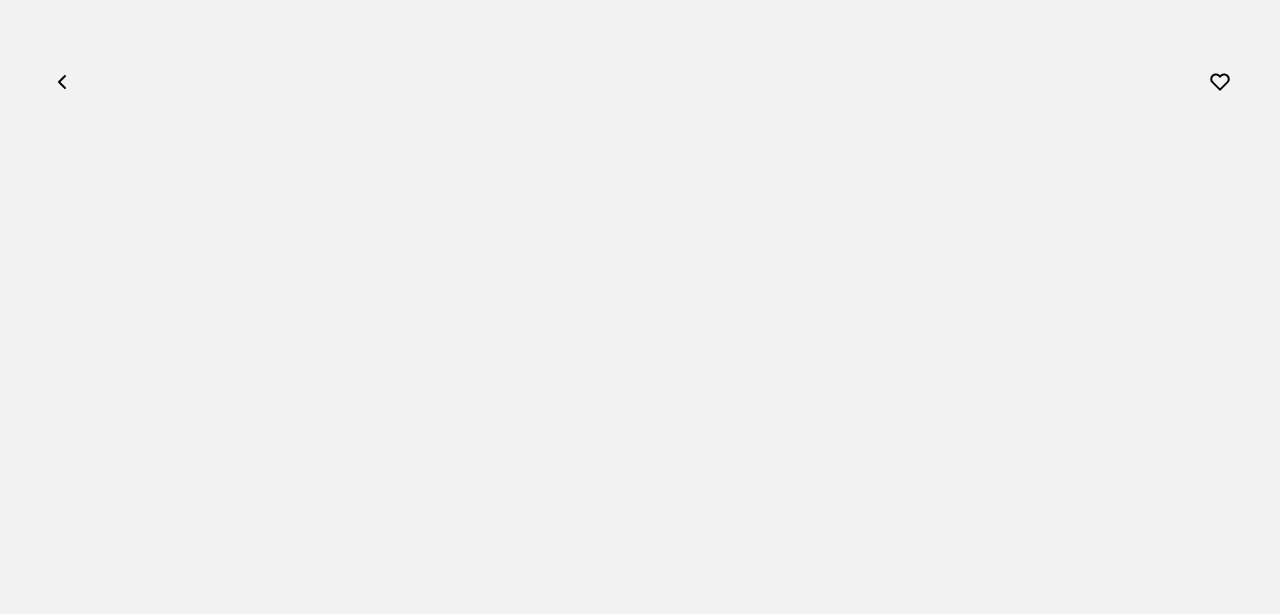
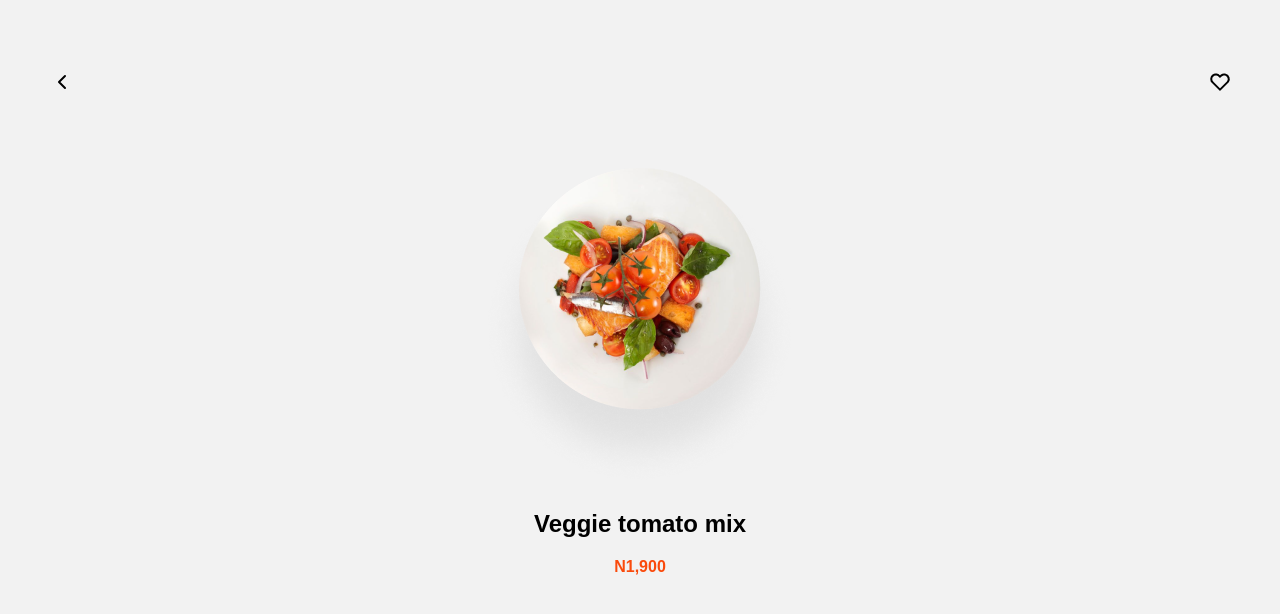
Before and after one commit to A-mahdi-A/coding, a React (Vite) app in the folder 2/f-d-a/: page /InFood in a window 1280 px wide. Shown: the top 614 px of the page. Built offline with nearby package versions, Linux system fonts and the light colour scheme.

Commit message:
done sectin number 2

```diff
--- a/2/f-d-a/src/pages/informatin food/InFood.jsx
+++ b/2/f-d-a/src/pages/informatin food/InFood.jsx
@@ -1,21 +1,37 @@
 import React from "react";
-import bacik from "../../assets/image/backBTN.svg"
-import Like from '../../assets/image/heart.png'
-import './style.scss'
-function InFood(){
-    return(
+import bacik from "../../assets/image/backBTN.svg";
+import Like from "../../assets/image/heart.png";
+import "./style.scss";
+import food from "../../assets/image/Mask Group.png";
+import { Link } from "react-router-dom";
+function InFood() {
+  return (
     <>
       <header id="IN-header">
-    <div><img src={bacik} alt="" /></div>
-    <div><img src={Like} alt="" /></div>
+        <Link to="/Home">
+          <div>
+            <img src={bacik} alt="" />
+          </div>
+        </Link>
+        <div>
+          <img src={Like} alt="" />
+        </div>
       </header>
       {/* ----------------------------img aned name-------------------------- */}
-<section id="imgAndName"></section>
+      <section id="imgAndName">
+        <div>
+          <img src={food} alt="" />
+        </div>
+        <div>
+          <h1 id="Food-titel">Veggie tomato mix</h1>
+          <p id="Price">N1,900</p>
+        </div>
+      </section>
       {/* __________________________text__________________________________ */}
       <section id="information"></section>
       {/* --------------------------------button--------------------------- */}
       <section id="addToSabad"></section>
     </>
-    )
+  );
 }
-export default InFood
+export default InFood;
--- a/2/f-d-a/src/pages/informatin food/style.scss
+++ b/2/f-d-a/src/pages/informatin food/style.scss
@@ -3,4 +3,21 @@ body{
         display: flex;
         align-items: center;
     }
+    // ------------------------Sectione number 2 fod img and titele------------------------
+    section#imgAndName{
+        display: flex;
+        align-items: center;
+        justify-content: center;
+        flex-direction: column;
+        div{
+            display: flex;
+            align-items:  center;
+            flex-direction: column;
+            p#Price{
+                margin: 0%;
+                color:#FA4A0C;
+                font-weight: 800;
+            }
+        }
+    }
 }
```
Also changed, not shown: 2/f-d-a/src/assets/image/Mask Group.png (added). Lines whose indentation alone changed are shown as unchanged.
